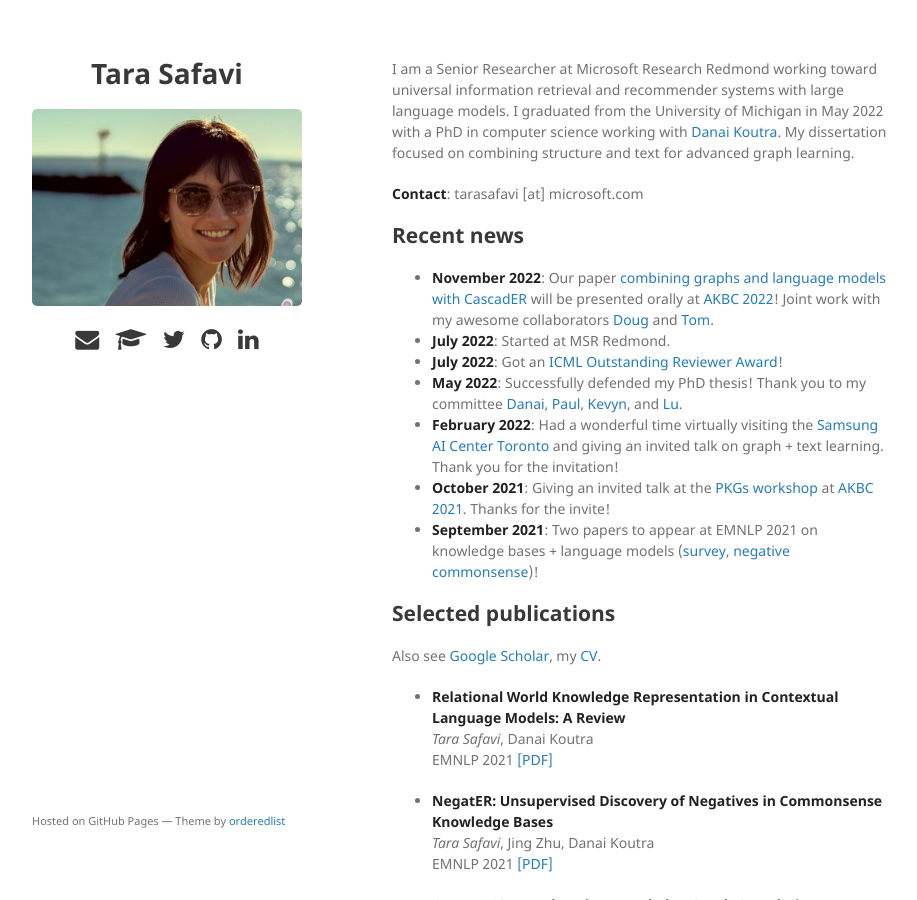
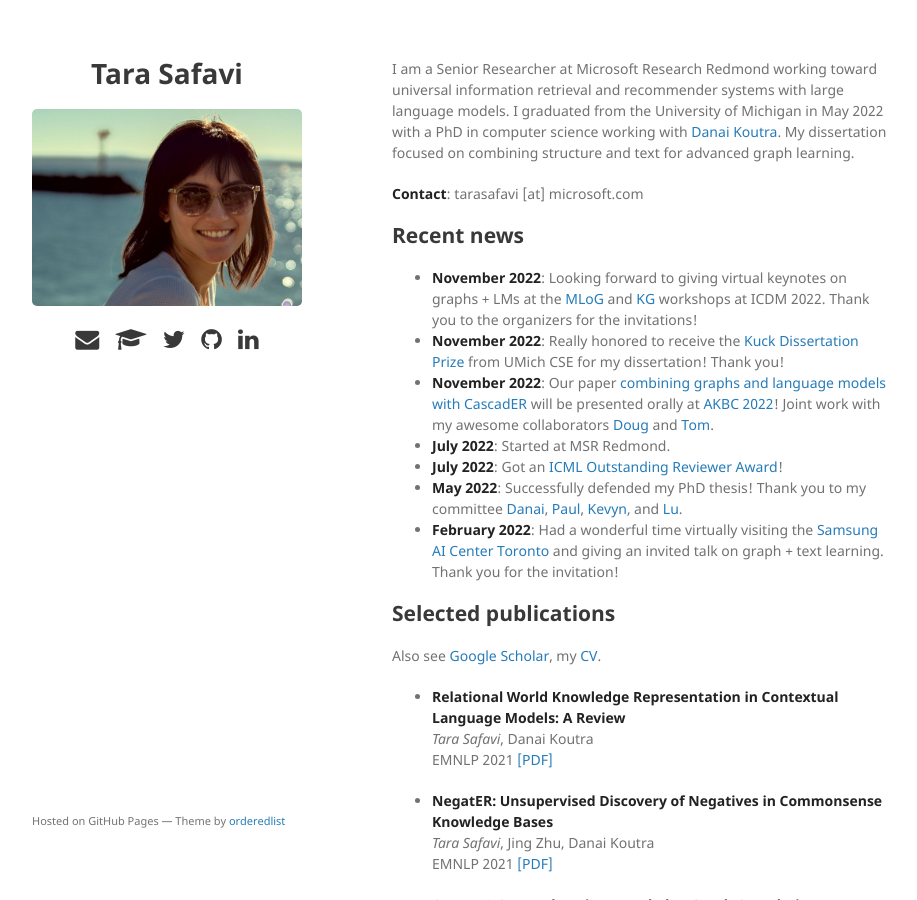
Before and after one commit to tsafavi/tsafavi.github.io, a Jekyll site: the page built from index.md, in a window 1280 px wide and 900 px high. Shown: the whole window, without its empty margins (178-1095 px from the left). Built offline with Jekyll 4.4.1, drawn with Linux system fonts in a browser that asks for light colours.

Commit message:
Update news.yml

```diff
--- a/_data/news.yml
+++ b/_data/news.yml
@@ -1,3 +1,7 @@
+- date: "November 2022"
+  description: "Looking forward to giving virtual keynotes on graphs + LMs at the <a href=\"https://mlog-workshop.github.io/\" target=\"_blank\">MLoG</a> and <a href=\"http://www.kgworkshop.org/2022/\" target=\"_blank\">KG</a> workshops at ICDM 2022. Thank you to the organizers for the invitations!"
+- date: "November 2022"
+  description: "Really honored to receive the <a href=\"https://cse.engin.umich.edu/stories/tara-safavi-honored-with-kuck-dissertation-prize-for-impactful-thesis-on-advanced-graph-learning\" target=\"_blank\">Kuck Dissertation Prize</a> from UMich CSE for my dissertation! Thank you!"
 - date: "November 2022"
   description: "Our paper <a href=\"https://www.akbc.ws/2022/papers/20_cascader_cross_modal_cascading\" target=\"_blank\">combining graphs and language models with CascadER</a> will be presented orally at <a href=\"https://www.akbc.ws/2022/\" target=\"_blank\">AKBC 2022</a>! Joint work with my awesome collaborators <a href=\"https://users.cs.northwestern.edu/~ddowney/\" target=\"_blank\">Doug</a> and <a href=\"https://www.linkedin.com/in/tom-hope-1433a228/?originalSubdomain=il\" target=\"_blank\">Tom</a>."
 - date: "July 2022"
```
